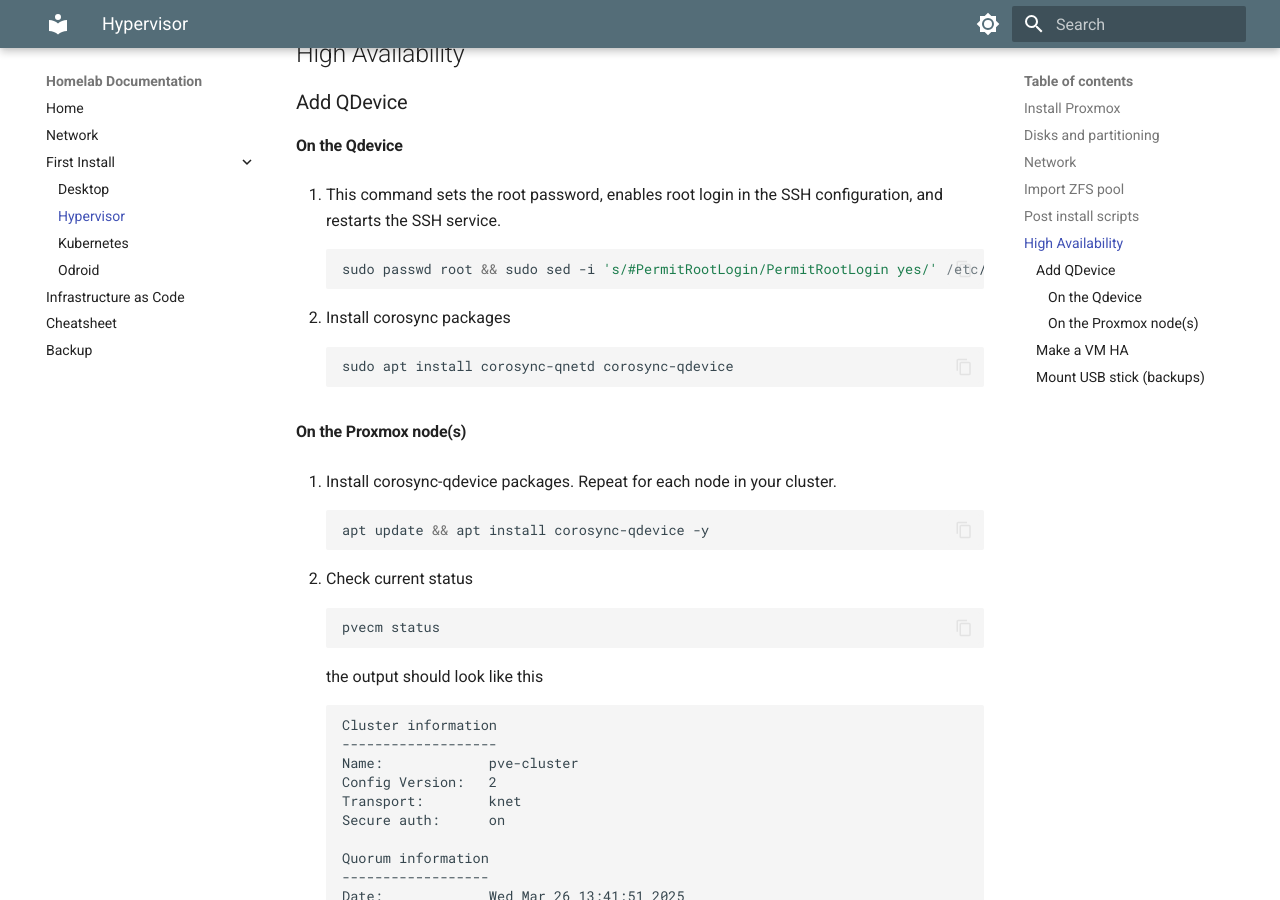
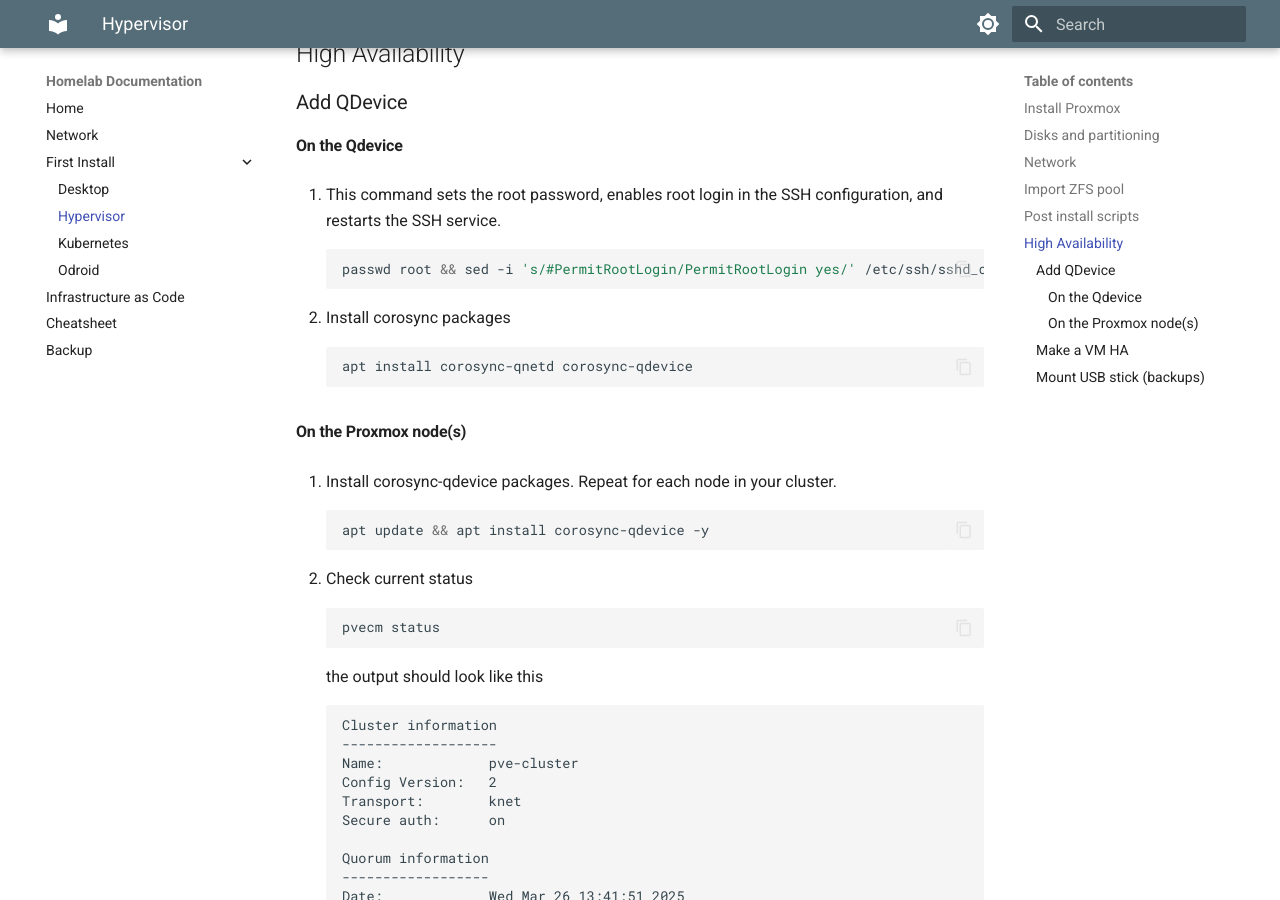
Before and after one commit to x-real-ip/documentation, an MkDocs documentation site: the page built from docs/hypervisor.md, in a window 1280 px wide and 900 px high, scrolled down 2935 px. Built offline with MkDocs 1.6.1 and Material for MkDocs 9.7.7, drawn with Linux system fonts in a browser that asks for light colours.

Commit message:
Remove sudo

````diff
--- a/docs/hypervisor.md
+++ b/docs/hypervisor.md
@@ -194,13 +194,13 @@ The scripts can be found at <https://community-scripts.github.io/ProxmoxVE/>
     configuration, and restarts the SSH service.
 
     ```bash
-    sudo passwd root && sudo sed -i 's/#PermitRootLogin/PermitRootLogin yes/' /etc/ssh/sshd_config && sudo systemctl restart sshd
+    passwd root && sed -i 's/#PermitRootLogin/PermitRootLogin yes/' /etc/ssh/sshd_config && systemctl restart sshd
     ```
 
 2.  Install corosync packages
 
     ```bash
-    sudo apt install corosync-qnetd corosync-qdevice
+    apt install corosync-qnetd corosync-qdevice
     ```
 
 #### On the Proxmox node(s)
````
